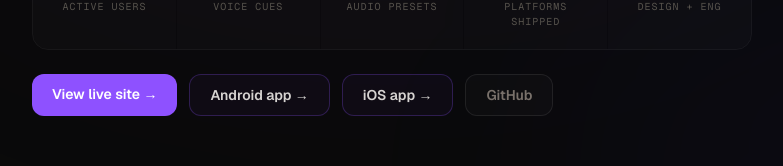
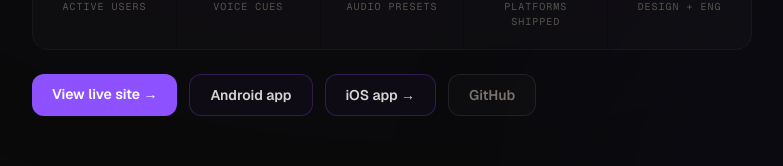
Before and after one commit to lydiacodesdaily/lydia-kwag, a Next.js app: page /projects/flowmate in a window 1280 px wide. Shown: the part 520-686 px from the top of the page, without its empty margins (248-1031 px from the left). Built offline with nearby package versions, Linux system fonts and the light colour scheme.

Commit message:
Prod release 1.x

```diff
--- a/src/app/projects/flowmate/page.tsx
+++ b/src/app/projects/flowmate/page.tsx
@@ -433,7 +433,7 @@ export default function FlowMateCaseStudy() {
               rel="noopener noreferrer"
               className="rounded-xl border border-violet-500/25 bg-violet-500/[0.04] px-5 py-2.5 text-sm font-semibold text-stone-300 transition-colors duration-200 hover:border-violet-500/40 hover:text-stone-100"
             >
-              Android app →
+              Android app
             </a>
             <a
               href="https://apps.apple.com/us/app/flowmate-focus-timer/id6758559973"
```
